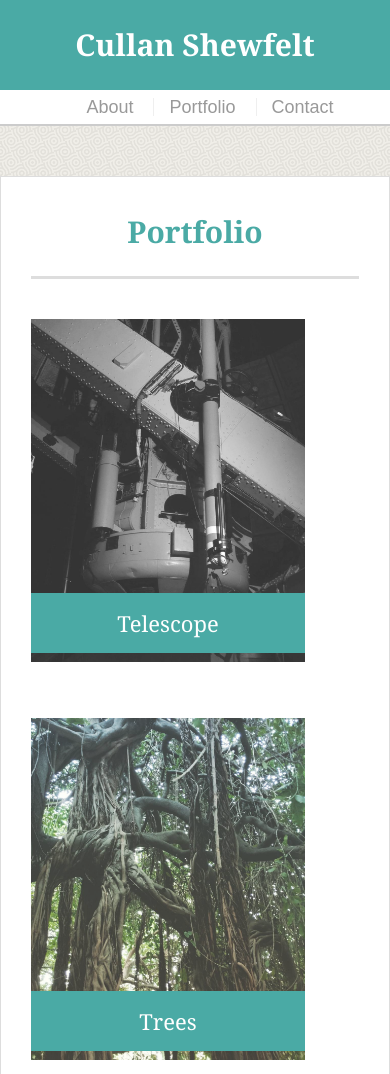
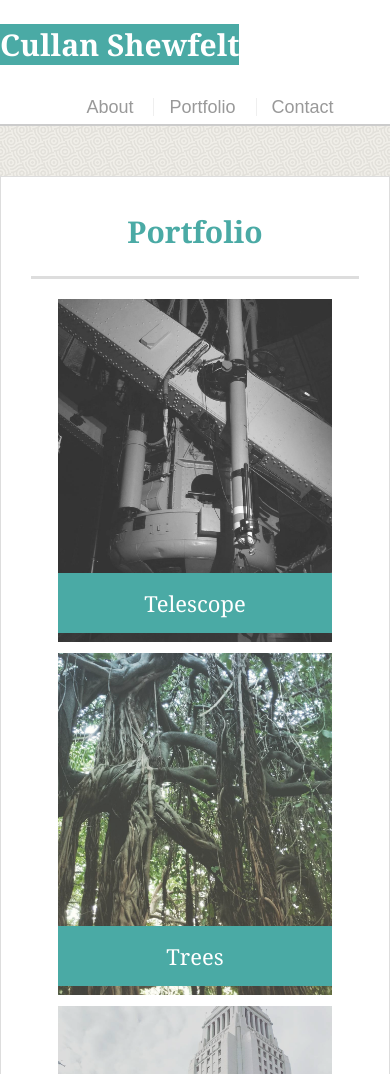
Before and after one commit to cullanrocks/Responsive-Portfolio, a plain HTML site: page portfolio.html in a window 390 px wide. Shown: the top 1074 px of the page. Drawn offline with Linux system fonts and the light colour scheme.

Commit message:
Try this

```diff
--- a/assets/css/style.css
+++ b/assets/css/style.css
@@ -65,7 +65,6 @@ h3 {
 }
 
 #logo {
-    float: left;
     width: 250px;
     height: 90px;
     font-family: Georgia, Times, "Times New Roman", serif;
@@ -79,7 +78,6 @@ h3 {
 }
 
 nav {
-    float: right;
     margin-top: 25px;
     margin-right: 15px;
 }
@@ -116,7 +114,6 @@ footer {
 /* sidebar */
 
 .sidebar {
-    float: right;
     width: 270px;
     padding: 30px;
     margin-bottom: 20px;
@@ -151,7 +148,6 @@ h3,
 }
 
 .main-section {
-    float: left;
     width: 650px;
     padding: 30px;
     margin: 0 0 40px;
@@ -165,17 +161,7 @@ h3,
 .work {
     position: relative;
     width: 274px;
-    margin: 20px 0 25px;
-    overflow: auto;
-    /*****************
-    float: left;
-    *****************/
-}
-
-.work:nth-child(even) {
-    /*****************
-    margin-right: 40px;
-    *******************/
+    margin: 0 auto;
 }
 
 .work img {
@@ -199,7 +185,6 @@ h3,
 }
 
 .auth-image {
-    float: left;
     width: 200px;
     height: auto;
     margin-top: 10px;
@@ -258,13 +243,11 @@ input[type=submit] {
         margin-top: 0px;
         padding: none;
         text-align: center;
-        float: none;
     }
     h1 {
         text-align: center;
     }
     .work {
-        float: none;
 
     }
     #main-container {
@@ -298,18 +281,6 @@ input[type=submit] {
     .main-section {
         width: 100%;
     }
-    .work {
-        /*************
-        float: right;
-        ***************/
-        float: left;
-
-    }
-    .work:nth-child(even) {
-        float: left;
-        margin-right: 40px;
-
-    }
     .sidebar {
         width: 100%;
         text-align: center;
```
